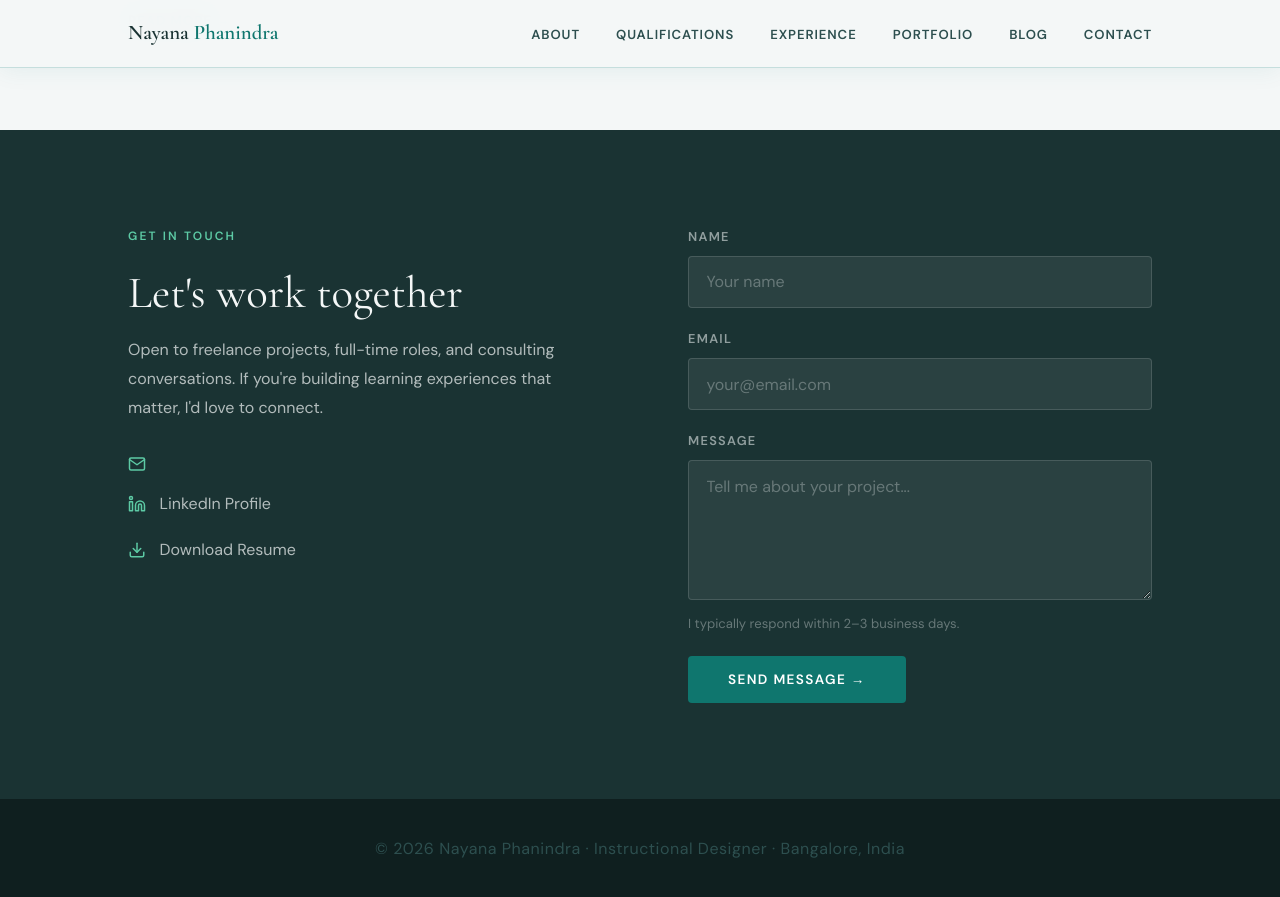
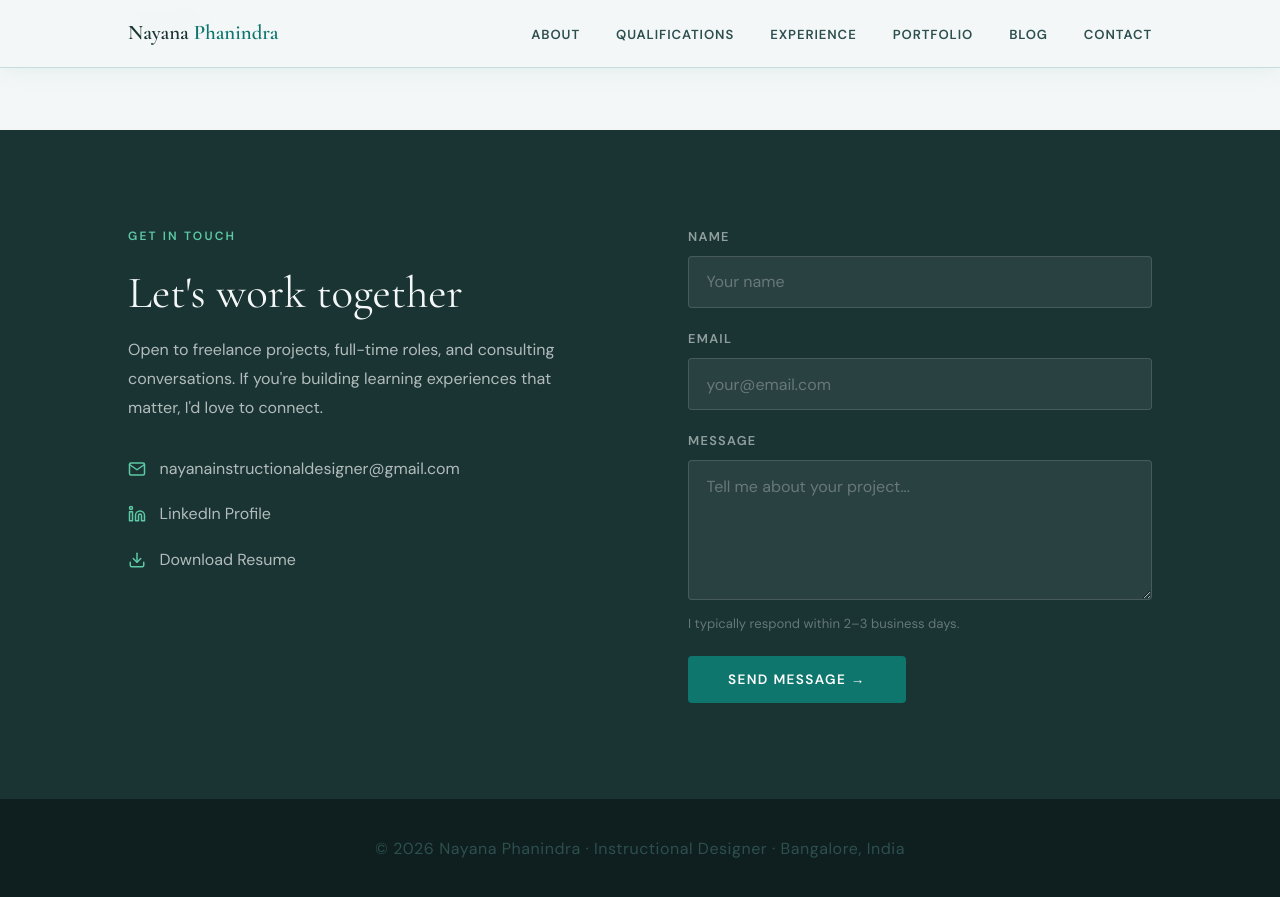
Before and after one commit to nayanaphanindra/nayanaphanindra.github.io, a Jekyll site: the page built from index.html, in a window 1280 px wide and 900 px high, scrolled down 5387 px. Shown: the top 897 px of the window. Built offline with Jekyll 4.4.1, drawn with Linux system fonts in a browser that asks for light colours.

Commit message:
Update index.html

```diff
--- a/index.html
+++ b/index.html
@@ -201,9 +201,9 @@ title: Home
         <h2>Let's work together</h2>
         <p>Open to freelance projects, full-time roles, and consulting conversations. If you're building learning experiences that matter, I'd love to connect.</p>
         <div class="contact-links">
-          <a href="mailto:{{ nayanainstructionaldesigner@gmail.com }}" class="contact-link">
-            <svg viewBox="0 0 24 24" fill="none" stroke-width="2" stroke-linecap="round" stroke-linejoin="round"><path d="M4 4h16c1.1 0 2 .9 2 2v12c0 1.1-.9 2-2 2H4c-1.1 0-2-.9-2-2V6c0-1.1.9-2 2-2z"></path><polyline points="22,6 12,13 2,6"></polyline></svg>
-            {{ nayanainstructionaldesigner@gmail.com }}
+          <a href="mailto:nayanainstructionaldesigner@gmail.com" class="contact-link">
+          <svg viewBox="0 0 24 24" fill="none" stroke-width="2" stroke-linecap="round" stroke-linejoin="round"><path d="M4 4h16c1.1 0 2 .9 2 2v12c0 1.1-.9 2-2 2H4c-1.1 0-2-.9-2-2V6c0-1.1.9-2 2-2z"></path><polyline points="22,6 12,13 2,6"></polyline></svg>
+            nayanainstructionaldesigner@gmail.com
           </a>
           {% if site.linkedin_url %}
           <a href="{{ site.linkedin_url }}" class="contact-link" target="_blank" rel="noopener">
```
